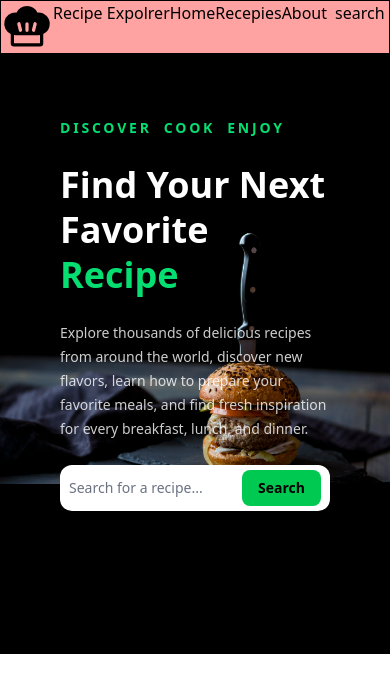
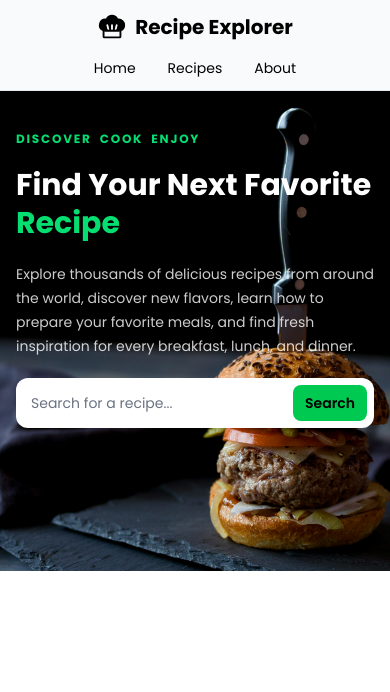
Before and after one commit to mrm-jamali/Recipe-explorer, a Next.js app: page / in a window 390 px wide. Shown: the top 692 px of the page. Built offline with nearby package versions, Linux system fonts and the light colour scheme.

Commit message:
feat: build responsive header and navigation

```diff
--- a/app/layout.tsx
+++ b/app/layout.tsx
@@ -1,9 +1,15 @@
 
 import "./globals.css";
-
+import { Poppins } from "next/font/google";
 import Nav from "@/components/Nav";
 import type { ReactNode } from "react";
 import Header from "@/components/Header";
+
+const poppins = Poppins({
+  subsets: ["latin"],
+  weight: ["400", "500", "600", "700"],
+  display: "swap",
+});
 
 
 export default function RootLayout({
@@ -16,7 +22,7 @@ export default function RootLayout({
       lang="en"
 
     >
-      <body className="min-h-full flex flex-col">
+      <body className={`${poppins.className} min-h-full flex flex-col`}>
           <Nav/>
         <Header/>
 
--- a/components/header.tsx
+++ b/components/header.tsx
@@ -1,39 +1,43 @@
+
 function Header() {
   return (
-   <div className="h-[600px] w-full bg-black bg-[url('/images/recipe-hero.jpg')] bg-contain bg-center bg-no-repeat px-[30px] py-16">
-      <div className="flex flex-col items-start gap-6  px-[30px]">
-        <h3 className="flex items-center gap-3 text-sm font-bold uppercase tracking-[0.2em] text-green-400">
+    <header className="min-h-[480px] w-full bg-black bg-[url('/images/recipe-hero.jpg')] bg-cover bg-center bg-no-repeat px-4 py-10 sm:px-8 sm:py-14 lg:min-h-[600px] lg:px-12 lg:py-16">
+      <div className="flex w-full max-w-2xl flex-col items-start gap-5 sm:gap-6">
+        <h3 className="flex flex-wrap items-center gap-2 text-xs font-bold uppercase tracking-[0.15em] text-green-400 sm:gap-3 sm:text-sm sm:tracking-[0.2em]">
           <span>Discover</span>
           <span>COOK</span>
           <span>Enjoy</span>
         </h3>
 
-        <h1 className="max-w-2xl text-4xl font-extrabold leading-tight text-white md:text-6xl">
+        <h1 className="max-w-full text-3xl font-extrabold leading-tight text-white sm:text-4xl md:text-5xl lg:text-6xl">
           Find Your Next Favorite{" "}
           <span className="text-green-400">Recipe</span>
         </h1>
 
-    <p className="max-w-lg text-sm leading-6 text-white/80">
-  Explore thousands of delicious recipes from around the world, discover new
-  flavors, learn how to prepare your favorite meals, and find fresh inspiration
-  for every breakfast, lunch, and dinner.
-</p>
-      <div className="flex w-full max-w-xl items-center gap-3 rounded-xl border border-white/20 bg-white px-2 py-1 focus-within:ring-2 focus-within:ring-green-400">
+        <p className="max-w-lg text-sm leading-6 text-white/80 sm:text-base sm:leading-7">
+          Explore thousands of delicious recipes from around the world,
+          discover new flavors, learn how to prepare your favorite meals,
+          and find fresh inspiration for every breakfast, lunch, and dinner.
+        </p>
+
+        <div className="flex w-full max-w-xl items-center gap-2 rounded-xl border border-white/20 bg-white p-1.5 focus-within:ring-2 focus-within:ring-green-400 sm:gap-3 sm:p-2">
           <input
             type="text"
             placeholder="Search for a recipe..."
-            className="min-w-0 flex-1 bg-transparent text-sm text-gray-900 outline-none placeholder:text-gray-500"
+            aria-label="Search for a recipe"
+            className="min-w-0 flex-1 bg-transparent px-2 py-2 text-sm text-gray-900 outline-none placeholder:text-gray-500 sm:px-3"
           />
+
           <button
             type="button"
             aria-label="Search recipes"
-            className="rounded-lg bg-green-500 px-4 py-2 text-sm font-semibold text-black transition hover:bg-green-400"
+            className="shrink-0 rounded-lg bg-green-500 px-3 py-2 text-sm font-semibold text-black transition hover:bg-green-400 sm:px-5"
           >
             Search
           </button>
         </div>
       </div>
-    </div>
+    </header>
   );
 }
 
--- a/components/nav.tsx
+++ b/components/nav.tsx
@@ -1,23 +1,47 @@
+
 import Link from "next/link";
-
 import { PiChefHatFill } from "react-icons/pi";
+import { IoSearch } from "react-icons/io5";
 
 function Nav() {
   return (
-    <div className="w-full border border-bottom-2 flex justiy-center bg-red-300 ">
-      <div className=" flex ">
-        <PiChefHatFill size={52} />
-        <h2 className=""> Recipe Expolrer</h2>
+    <nav className="w-full border-b border-gray-200 bg-gray-50 px-4 py-3 sm:px-6 lg:px-12">
+      <div className="flex w-full flex-wrap items-center justify-between gap-y-4">
+
+        {/* Logo */}
+        <div className="flex w-full items-center justify-center gap-2 sm:w-auto sm:justify-start">
+          <PiChefHatFill className="text-3xl sm:text-4xl lg:text-[52px]" />
+          <h2 className="whitespace-nowrap text-xl font-bold sm:text-xl lg:text-2xl">
+            Recipe Explorer
+          </h2>
+        </div>
+
+        {/* Menu */}
+        <div className="flex w-full items-center justify-center gap-8 text-sm sm:w-auto sm:gap-5 md:gap-8 lg:gap-12 lg:-translate-x-8">
+          <Link className="transition hover:text-green-600" href="/">
+            Home
+          </Link>
+          <Link className="transition hover:text-green-600" href="/Recipe">
+            Recipes
+          </Link>
+          <Link className="transition hover:text-green-600" href="/About">
+            About
+          </Link>
+        </div>
+
+        {/* Search - Hidden on mobile */}
+        <div className="hidden items-center gap-2 rounded-full border border-gray-200 bg-white px-4 py-2 shadow-sm transition focus-within:border-green-500 focus-within:ring-2 focus-within:ring-green-100 sm:flex">
+          <IoSearch className="text-xl text-gray-500" />
+          <input
+            type="text"
+            placeholder="Search recipes..."
+            aria-label="Search recipes"
+            className="w-40 bg-transparent text-sm text-gray-800 outline-none placeholder:text-gray-400 md:w-48 lg:w-64 xl:w-96"
+          />
+        </div>
+
       </div>
-      <div  className="mr-2 gap-5 ">
-        <Link href="/">Home</Link>
-        <Link href="/Recipe">Recepies</Link>
-        <Link href="/About">About</Link>
-      </div>
-      <div>
-     search
-      </div>
-    </div>
+    </nav>
   );
 }
 
```
